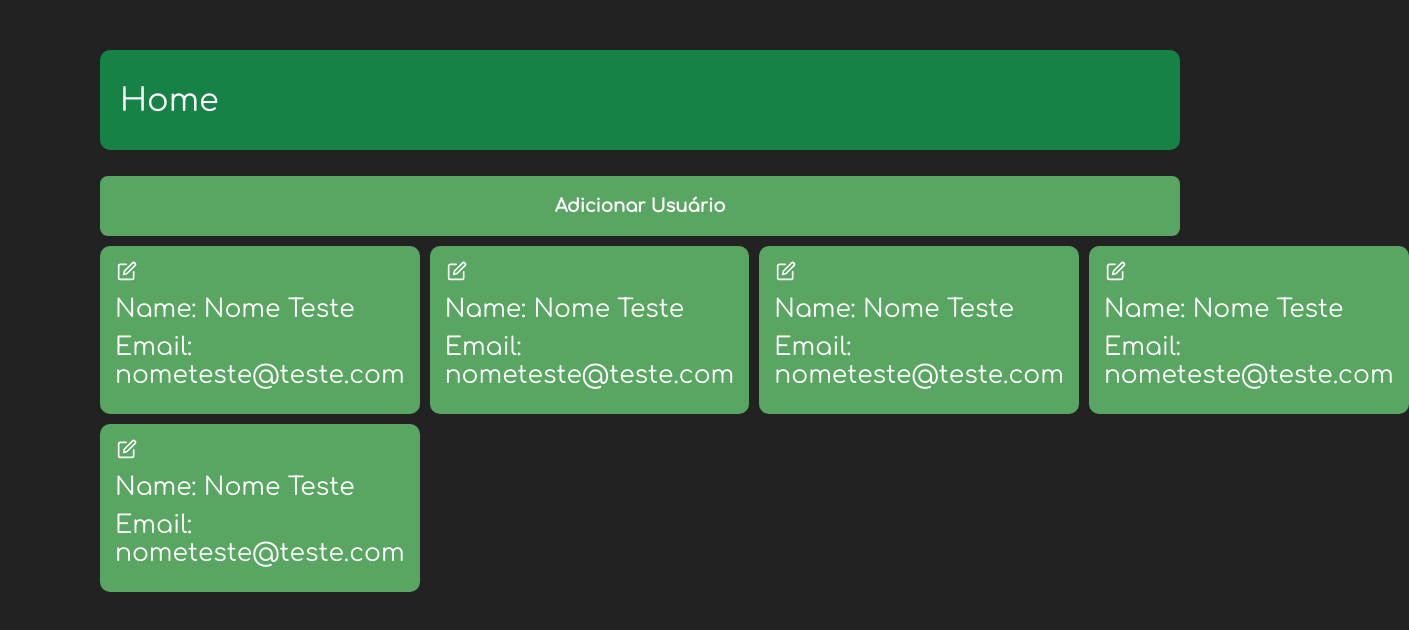
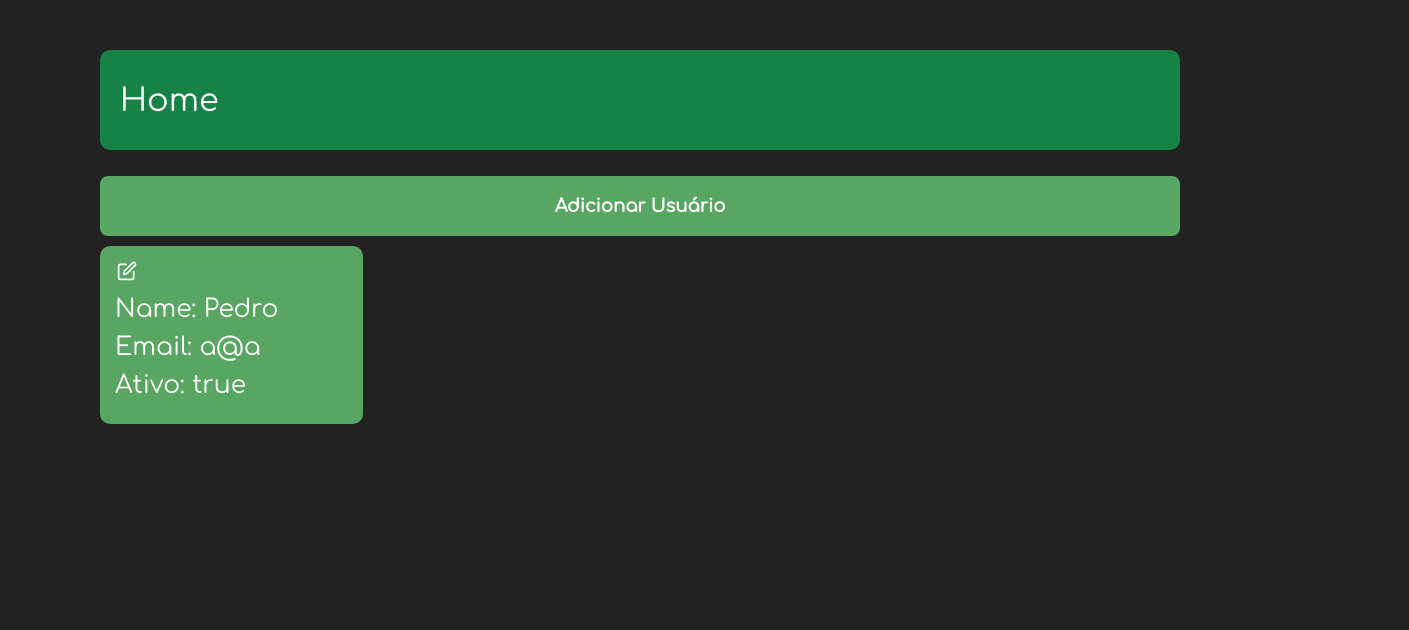
Before and after one commit to hique023/dashrcadmin, a React (Create React App) app: page /home in a window 1280 px wide. Shown: the top 630 px of the page, 1409 px wide, since content can reach past the window. Built offline with nearby package versions, Linux system fonts and the light colour scheme.

Commit message:
Adicionado props active no component User

```diff
--- a/src/components/User/index.js
+++ b/src/components/User/index.js
@@ -6,7 +6,7 @@ import { Link, useNavigate } from "react-router-dom";
 import "./styles.css";
 import { FiEdit } from "react-icons/fi";
 
-export default function User() {
+export default function User(props) {
   const navigate = useNavigate();
 
   function editUser(e) {
@@ -22,8 +22,9 @@ export default function User() {
             <FiEdit size={20} color="var(--edit)" />
           </button>
         </form>
-        <h1>Name: Nome Teste</h1>
-        <h1>Email: nometeste@teste.com</h1>
+        <h1>Name: {props.name}</h1>
+        <h1>Email: {props.email}</h1>
+        <h1>Ativo: {props.active}</h1>
       </div>
     </div>
   );
--- a/src/pages/Home/index.js
+++ b/src/pages/Home/index.js
@@ -24,11 +24,7 @@ export default function Home() {
         </button>
       </form>
       <div className="homeContent">
-        <User />
-        <User />
-        <User />
-        <User />
-        <User />
+        <User name="Pedro" email="a@a" active="true" />
       </div>
     </div>
   );
```
